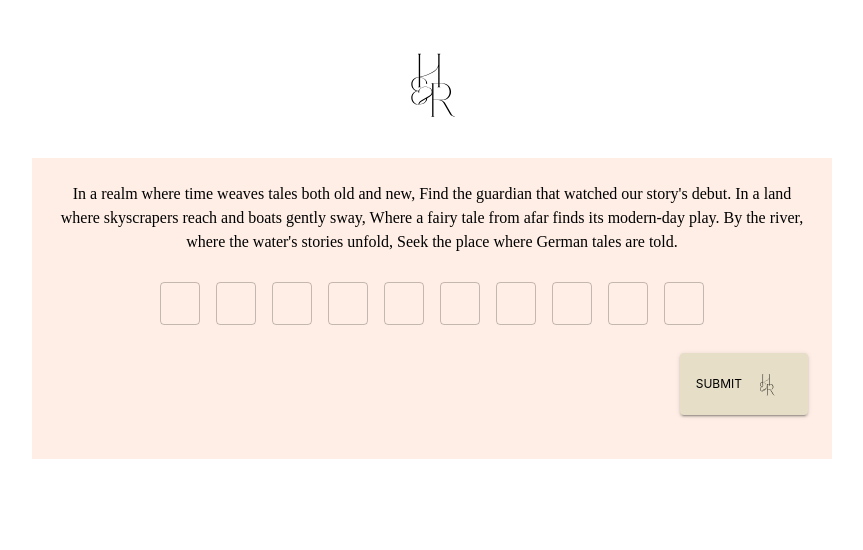
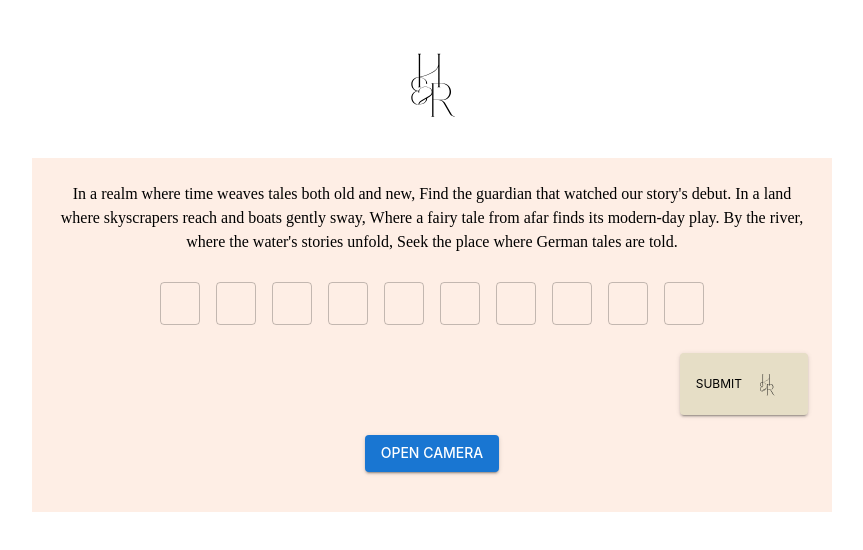
Before and after one commit to raouln97/heeren-raoul, a React (Create React App) app: page / in a window 1280 px wide. Shown: the top 550 px of the page, without its empty margins (208-1071 px from the left). Built offline with nearby package versions, Linux system fonts and the light colour scheme.

Commit message:
fix: test with functionality

```diff
--- a/package.json
+++ b/package.json
@@ -15,7 +15,6 @@
     "react-dom": "^18.2.0",
     "react-router-dom": "^6.22.0",
     "react-scripts": "5.0.1",
-    "react-webcam": "^7.2.0",
     "web-vitals": "^2.1.4"
   },
   "scripts": {
--- a/src/components/Cluecomponent.tsx
+++ b/src/components/Cluecomponent.tsx
@@ -123,7 +123,7 @@ const ClueComponent = () => {
         display="flex"
         paddingTop="20px"
       >
-        {/* <CameraCarousel /> */}
+        <CameraCarousel />
       </Grid>
     </Grid>
   );
```
Also changed, not shown: 1 other file (tests, documents, lock files or other folders).
